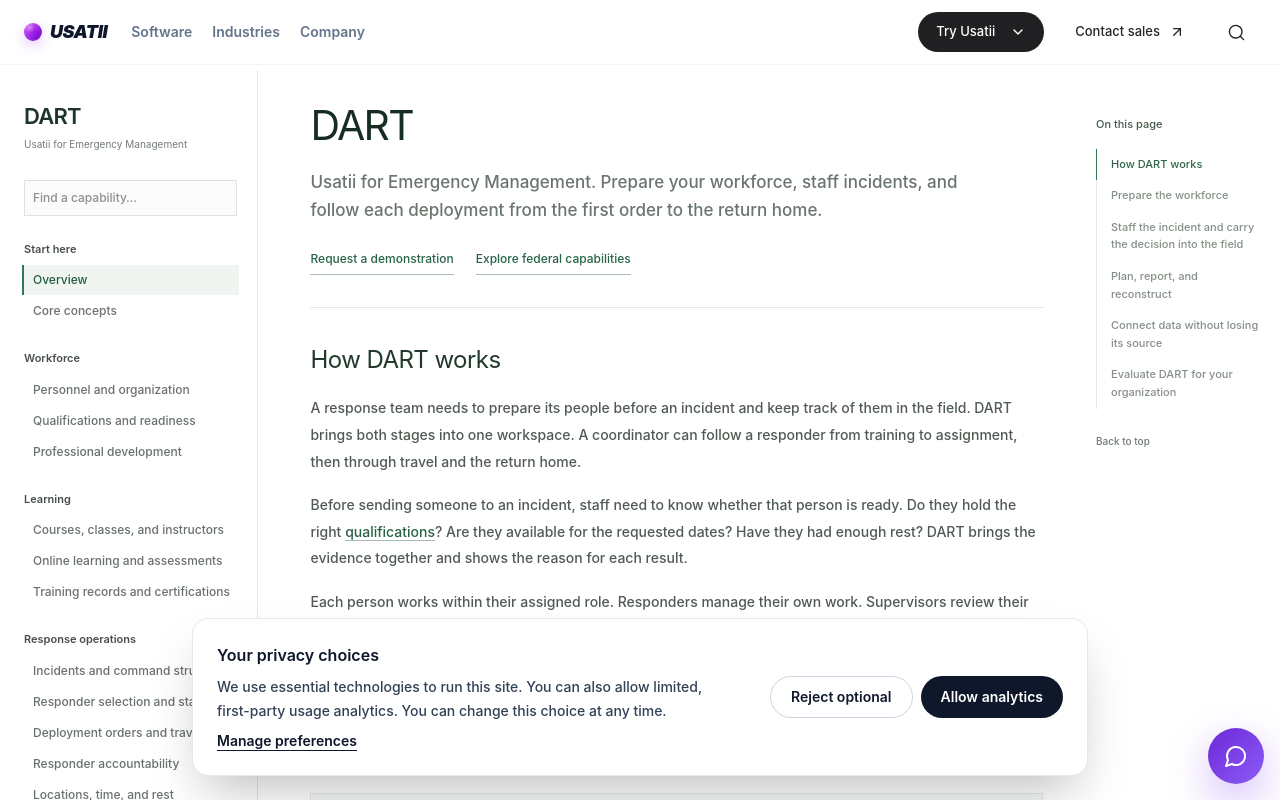
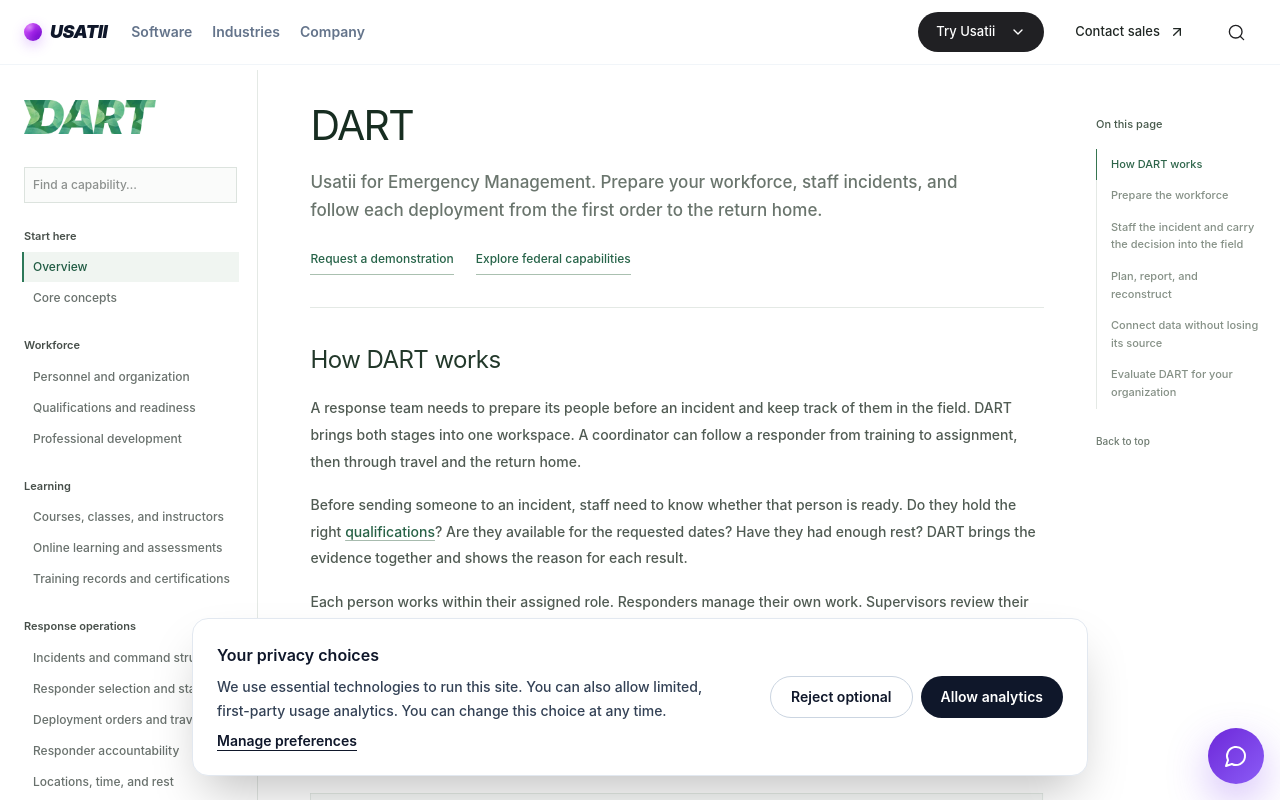
Before and after one commit to VladUsatii/usatii-website, a Next.js app: page /dart in a window 1280 px wide. Shown: the top 800 px of the page. Built offline with nearby package versions, Linux system fonts and the light colour scheme; a web font is replaced by a local one.

Commit message:
Use DART logo in documentation sidebar

```diff
--- a/src/app/dart/dart.module.css
+++ b/src/app/dart/dart.module.css
@@ -2,8 +2,9 @@
 .root{background:#fff;color:#202724;--dart-accent:#236e59;--dart-line:#e4e9e5;--dart-muted:#69716d;font-family:var(--font-inter)}
 .layout{display:grid;grid-template-columns:258px minmax(0,1fr) 184px;max-width:1600px;margin:0 auto;align-items:start;min-height:calc(100vh - 70px)}
 .sidebar{position:sticky;top:70px;height:calc(100dvh - 70px);overflow-y:auto;border-right:1px solid var(--dart-line);padding:30px 20px 30px 24px;scrollbar-width:thin;scrollbar-color:#d6dfd8 transparent}
-.productName{display:flex;gap:11px;align-items:center;font-size:22px;font-weight:600;letter-spacing:-.8px;color:#1e352b;text-decoration:none}
-.productName small{display:block;margin-top:4px;font-size:10px;font-weight:400;letter-spacing:0;color:#737c76;white-space:nowrap}
+.productName{display:inline-flex;align-items:center;text-decoration:none}
+.productLogo{display:block;width:132px;height:auto}
+
 
 .search{display:flex;align-items:center;gap:7px;margin:28px 0 26px;border:1px solid #dce3de;padding:8px;color:#7c847f;background:#fafbfa}
 .search input{width:100%;min-width:0;background:transparent;font-size:12px;outline:none;color:#202724}
@@ -28,8 +29,8 @@
 .guideLibrary{margin-top:26px}.guideFilters{display:grid;grid-template-columns:1.6fr 1fr;gap:14px}.guideFilters label{font-size:11px;display:flex;flex-direction:column;gap:9px;color:#566d52}.guideFilters input,.guideFilters select{width:100%;background:white;padding:11px;border:1px solid #d5e0d0;color:#425b3a;border-radius:0;font-size:12px}.guideFilters input:focus,.guideFilters select:focus{outline:2px solid #3a7550;outline-offset:2px}.section .resultCount{font-size:11px;margin:15px 0;color:#87957f}.guideResults{max-height:650px;overflow:auto;border-bottom:1px solid var(--dart-line);padding-right:8px;scrollbar-width:thin}.guideResults details{border-top:1px solid var(--dart-line);padding:13px 0}.guideResults summary{font-size:12px;line-height:1.6;color:#3b683d;cursor:pointer}.guideResults summary span{display:block;font-size:10px;color:#8c9a81;margin-left:15px}.guideResults ol{font-size:12px;line-height:1.9;color:#65775a;padding:14px 0 0 27px}.guideResults li{padding:3px 0}.section .guideNote{font-size:10px;color:#8d9b82;line-height:1.7;margin:17px 0 5px}
 .mobileToggle{display:none}.srOnly{position:absolute;width:1px;height:1px;padding:0;overflow:hidden;clip:rect(0,0,0,0);white-space:nowrap;border:0}.skipLink{position:fixed;left:14px;top:-60px;z-index:100;background:#fff;color:#254e31;border:2px solid #3c7444;padding:10px;font-size:13px}.skipLink:focus{top:14px}.root a:focus-visible,.root button:focus-visible{outline:2px solid #36764e;outline-offset:4px}
 @media(min-width:1700px){.layout{grid-template-columns:275px minmax(0,1fr) 210px}.main{padding-left:76px;padding-right:76px}}
-@media(max-width:1199px){.layout{grid-template-columns:235px minmax(0,1fr)}.contents{display:none}.main{padding:35px 38px 50px}.sidebar{padding-left:20px;padding-right:17px}.productName small{font-size:9px}}
-@media(max-width:767px){.layout{display:block}.sidebar{height:auto;max-height:none;position:static;border-right:0;border-bottom:1px solid var(--dart-line);padding:19px 22px}.productName{font-size:20px}.productName small{font-size:10px}.mobileToggle{display:flex;align-items:center;justify-content:space-between;width:100%;border-top:1px solid var(--dart-line);padding-top:15px;margin-top:18px;color:#5e7658;font-size:12px;background:none}.navContent{display:none}.navOpen{display:block}.navGroup{margin-bottom:22px}.navGroup a{padding:8px 10px;font-size:13px}.search{margin:22px 0}.main{padding:28px 22px 45px}.pageHeader{padding-bottom:27px;margin-bottom:30px}.pageHeader h1{font-size:36px;letter-spacing:-1.2px}.pageHeader p{font-size:16px}.section{margin-bottom:40px}.section h2{font-size:22px}.section p{font-size:14px;line-height:1.85}.diagram{min-width:510px}.figure figcaption{font-size:10px}.tableScroll table{min-width:480px}.guideFilters{grid-template-columns:1fr}.pagination{gap:18px}.pagination a{font-size:11px}.requirements h3{font-size:17px}.requirement{grid-template-columns:49px 1fr}.headerActions{gap:18px}.headerActions a{font-size:11px}}
+@media(max-width:1199px){.layout{grid-template-columns:235px minmax(0,1fr)}.contents{display:none}.main{padding:35px 38px 50px}.sidebar{padding-left:20px;padding-right:17px}}
+@media(max-width:767px){.layout{display:block}.sidebar{height:auto;max-height:none;position:static;border-right:0;border-bottom:1px solid var(--dart-line);padding:19px 22px}.mobileToggle{display:flex;align-items:center;justify-content:space-between;width:100%;border-top:1px solid var(--dart-line);padding-top:15px;margin-top:18px;color:#5e7658;font-size:12px;background:none}.navContent{display:none}.navOpen{display:block}.navGroup{margin-bottom:22px}.navGroup a{padding:8px 10px;font-size:13px}.search{margin:22px 0}.main{padding:28px 22px 45px}.pageHeader{padding-bottom:27px;margin-bottom:30px}.pageHeader h1{font-size:36px;letter-spacing:-1.2px}.pageHeader p{font-size:16px}.section{margin-bottom:40px}.section h2{font-size:22px}.section p{font-size:14px;line-height:1.85}.diagram{min-width:510px}.figure figcaption{font-size:10px}.tableScroll table{min-width:480px}.guideFilters{grid-template-columns:1fr}.pagination{gap:18px}.pagination a{font-size:11px}.requirements h3{font-size:17px}.requirement{grid-template-columns:49px 1fr}.headerActions{gap:18px}.headerActions a{font-size:11px}}
 @media(prefers-reduced-motion:no-preference){.root{scroll-behavior:smooth}}
 @media print{.sidebar,.contents,.root>header,.root>footer,.skipLink,.headerActions,.pagination,.guideFilters{display:none}.layout{display:block}.main{max-width:none;padding:0}.section{break-inside:avoid}.diagram{min-width:0}.pageHeader h1{font-size:32px}.guideResults{max-height:none;overflow:visible}.figureScroll{overflow:visible}}
 
--- a/src/app/dart/navigation.jsx
+++ b/src/app/dart/navigation.jsx
@@ -6,7 +6,7 @@
   const [query,setQuery]=useState(''),[open,setOpen]=useState(false);
   const filtered=pages.filter(p=>`${p.title} ${p.description}`.toLowerCase().includes(query.trim().toLowerCase()));
   return <aside className={styles.sidebar}>
-    <Link className={styles.productName} href="/dart"><span>DART<small>Usatii for Emergency Management</small></span></Link>
+    <Link className={styles.productName} href="/dart"><img src="/brand/dart-logo.webp" width="400" height="103" alt="DART" className={styles.productLogo} /></Link>
     <button className={styles.mobileToggle} onClick={()=>setOpen(!open)} aria-expanded={open} aria-controls="dart-navigation">Explore DART</button>
     <div id="dart-navigation" className={`${styles.navContent} ${open?styles.navOpen:''}`}>
       <label className={styles.search}><span className={styles.srOnly}>Find DART documentation</span><input type="search" value={query} onChange={e=>setQuery(e.target.value)} placeholder="Find a capability…"/></label>
```
Also changed, not shown: public/brand/dart-logo.webp (added).
